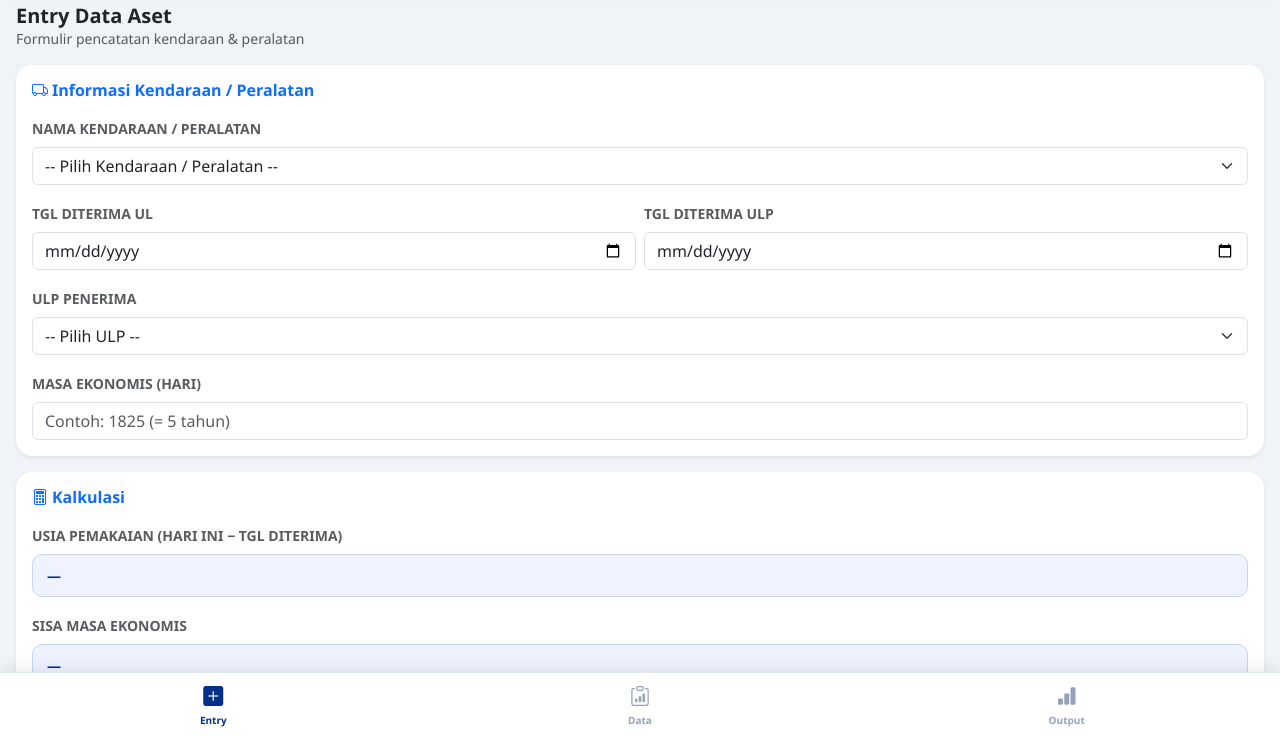
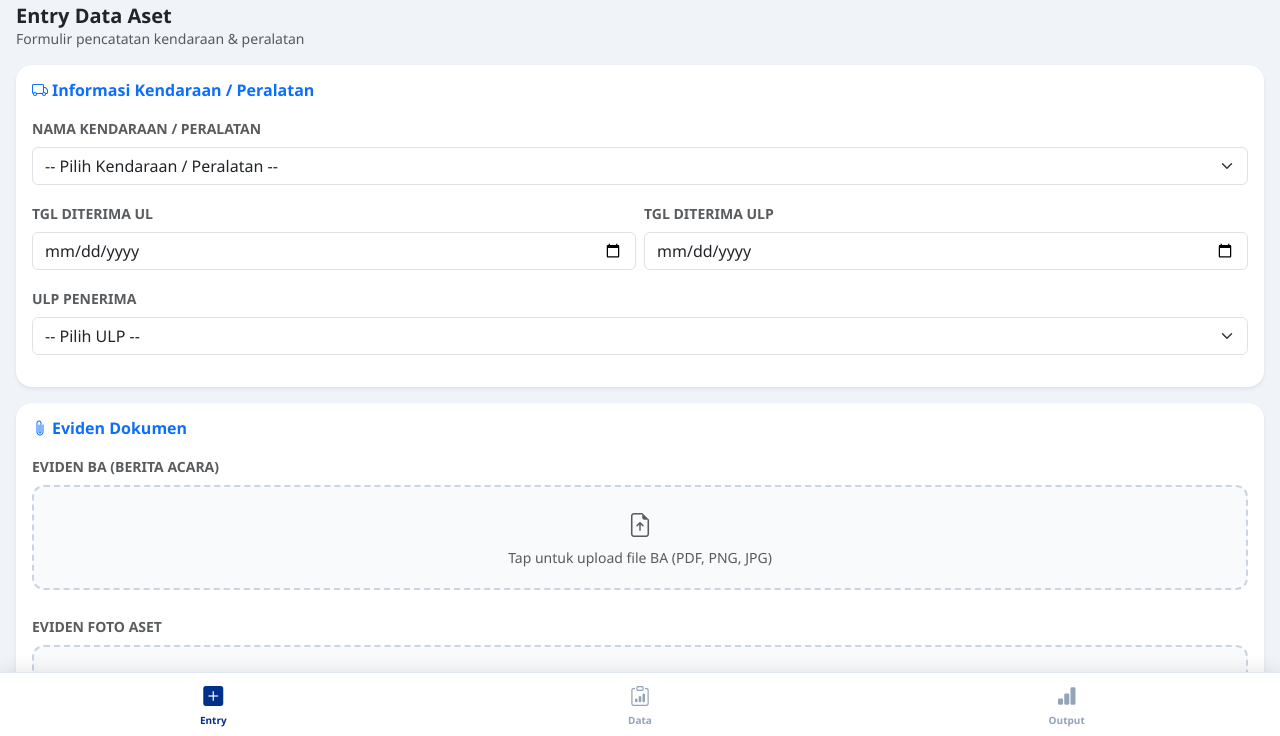
Before and after one commit to mayanggsarinr/sarana-masuk, a plain HTML site: page entry.html in a window 1280 px wide. Shown: the part 64-800 px from the top of the page. Drawn offline with nearby package versions, Linux system fonts and the light colour scheme; sample sign-in values are in the browser's storage.

Commit message:
remove masa ekonomis di data entry

```diff
--- a/entry.html
+++ b/entry.html
@@ -231,45 +231,6 @@
               <option value="Sekayu">Sekayu</option>
             </select>
           </div>
-
-          <div class="mb-0">
-            <label
-              class="form-label small fw-semibold text-muted text-uppercase"
-              >Masa Ekonomis (hari)</label
-            >
-            <input
-              class="form-control"
-              id="f_masa_ekonomis"
-              type="number"
-              placeholder="Contoh: 1825 (= 5 tahun)"
-              onchange="hitungUsia()"
-            />
-          </div>
-        </div>
-      </div>
-
-      <!-- Kalkulasi Otomatis -->
-      <div class="card rounded-4 border-0 shadow-sm mb-3">
-        <div class="card-body">
-          <h6 class="fw-bold text-primary mb-3">
-            <i class="bi bi-calculator me-1"></i>Kalkulasi
-          </h6>
-
-          <div class="mb-3">
-            <label
-              class="form-label small fw-semibold text-muted text-uppercase"
-              >Usia Pemakaian (hari ini − tgl diterima)</label
-            >
-            <div class="calc-box" id="calc_usia">—</div>
-          </div>
-
-          <div class="mb-3">
-            <label
-              class="form-label small fw-semibold text-muted text-uppercase"
-              >Sisa Masa Ekonomis</label
-            >
-            <div class="calc-box" id="calc_sisa">—</div>
-          </div>
         </div>
       </div>
 
```
